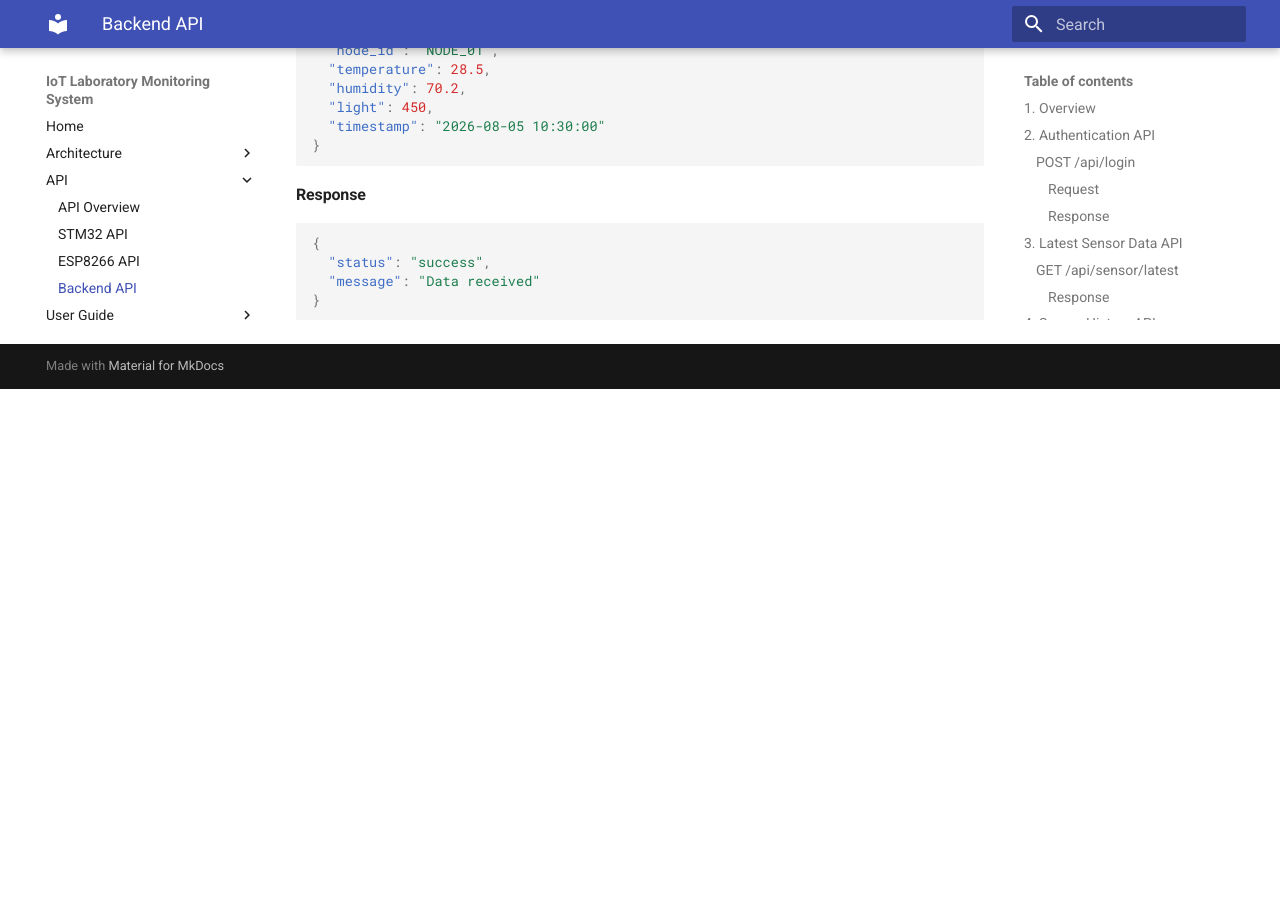
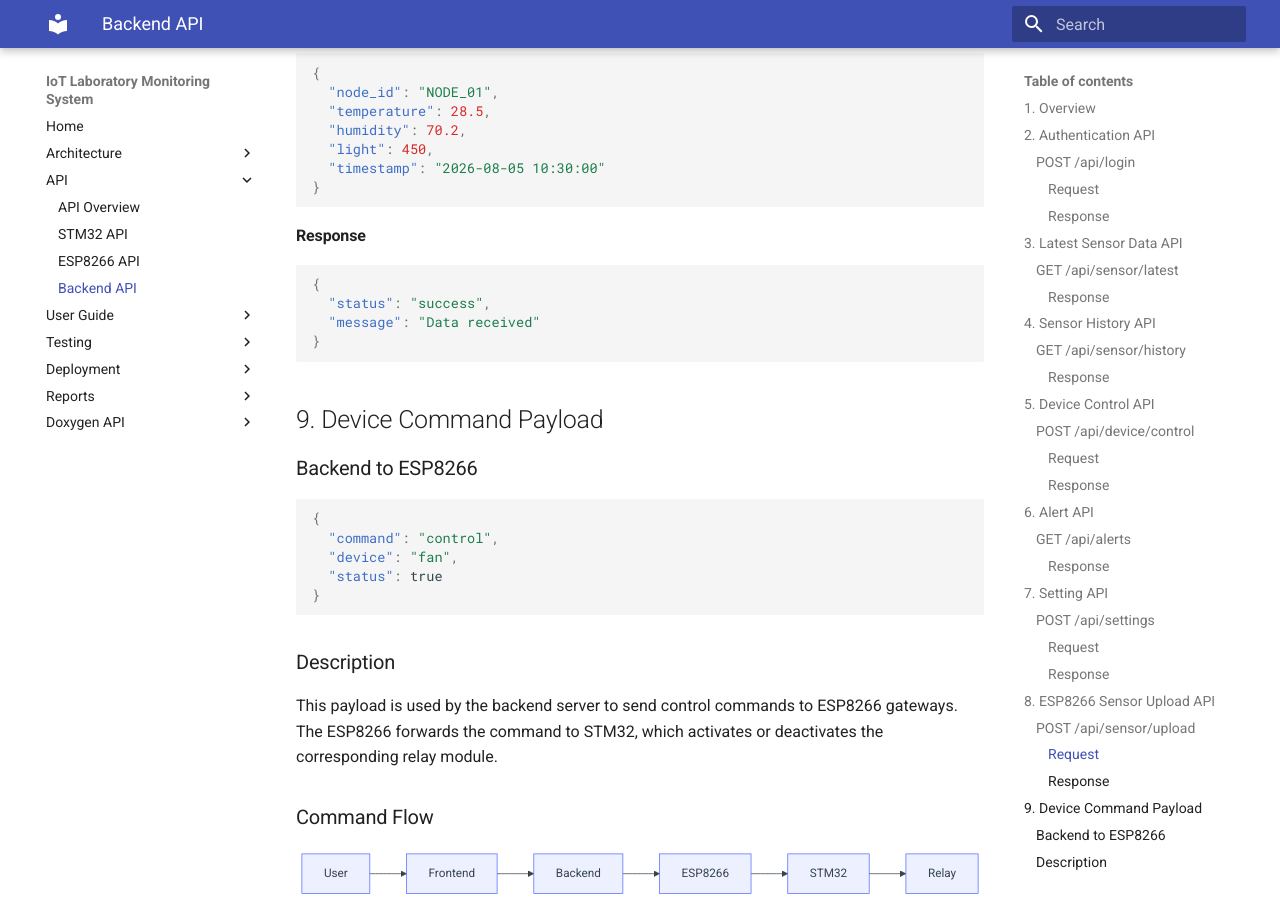
Before and after one commit to jostran1406/Phase_2_Group_11, an MkDocs documentation site: the page built from docs/api/backend_api.md, in a window 1280 px wide and 900 px high, scrolled down 3062 px. Built offline with MkDocs 1.6.1 and Material for MkDocs 9.7.7, drawn with Linux system fonts in a browser that asks for light colours; before the commit the page ends 3451 px from its top, so only the background shows below that; some of the changed text lies outside the part shown.

Commit message:
Update backend API command payload documentation

````diff
--- a/docs/api/backend_api.md
+++ b/docs/api/backend_api.md
@@ -86,6 +86,7 @@ Control laboratory devices.
   "status": "success"
 }
 ```
+The frontend dashboard sends control requests to the backend server using this API.
 
 ## 6. Alert API
 
@@ -154,3 +155,35 @@ Used by ESP8266 gateway modules to upload sensor data collected from STM32 monit
   "message": "Data received"
 }
 ```
+
+## 9. Device Command Payload
+
+### Backend to ESP8266
+
+```json
+{
+  "command": "control",
+  "device": "fan",
+  "status": true
+}
+```
+
+### Description
+
+This payload is used by the backend server to send control commands to ESP8266 gateways. The ESP8266 forwards the command to STM32, which activates or deactivates the corresponding relay module.
+
+### Command Flow
+
+```mermaid
+flowchart LR
+
+User --> Frontend
+
+Frontend --> Backend
+
+Backend --> ESP8266
+
+ESP8266 --> STM32
+
+STM32 --> Relay
+```
````
